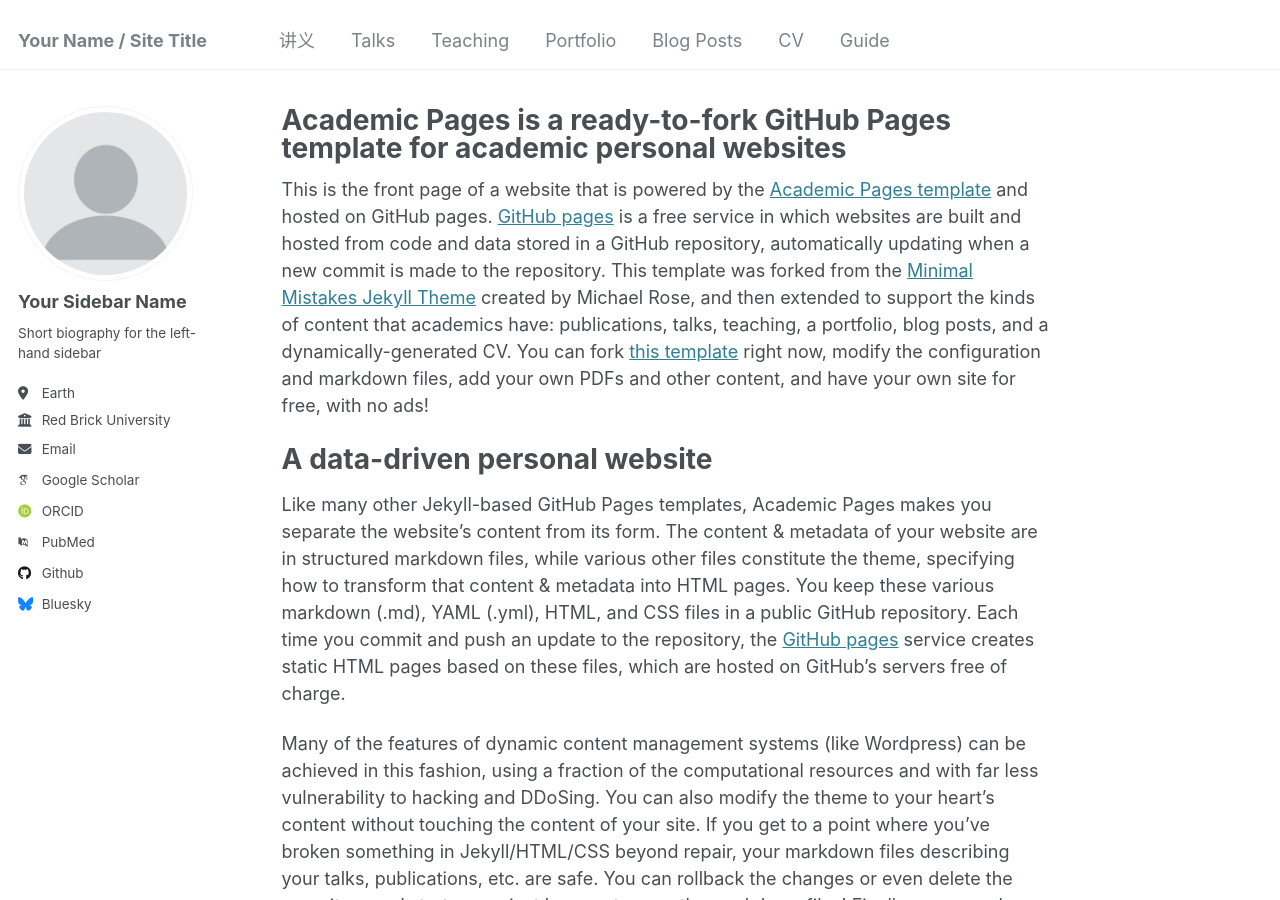
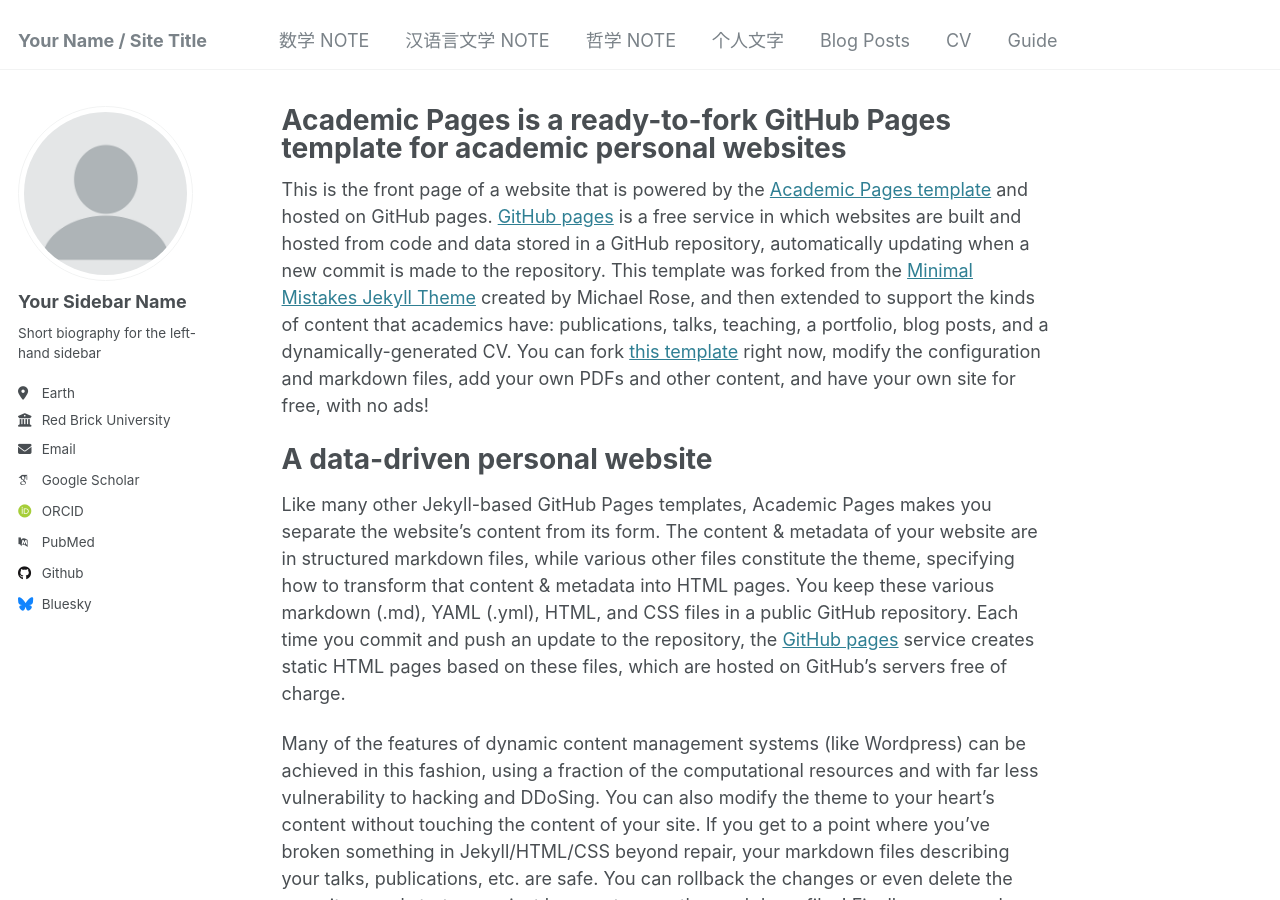
Before and after one commit to YunbiaoSun/YunbiaoSun.github.io, a Jekyll site: the page built from _pages/about.md, in a window 1280 px wide and 900 px high. Built offline with Jekyll 4.4.1, drawn with Linux system fonts in a browser that asks for light colours; some web fonts are replaced.

Commit message:
更改首页标签

```diff
--- a/_data/navigation.yml
+++ b/_data/navigation.yml
@@ -5,16 +5,16 @@
 # prevent it from being included in the site.
 
 main:
-  - title: "讲义"
+  - title: "数学 NOTE"
     url: /publications/
 
-  - title: "Talks"
+  - title: "汉语言文学 NOTE"
     url: /talks/
 
-  - title: "Teaching"
+  - title: "哲学 NOTE"
     url: /teaching/
 
-  - title: "Portfolio"
+  - title: "个人文字"
     url: /portfolio/
 
   - title: "Blog Posts"
```
